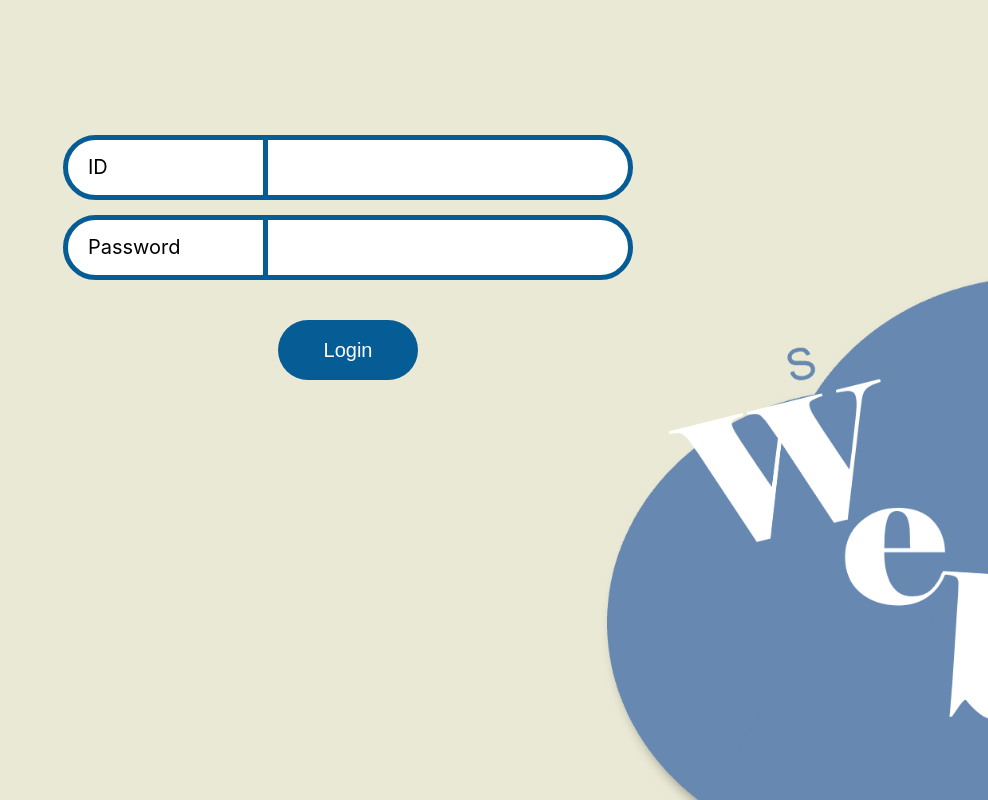
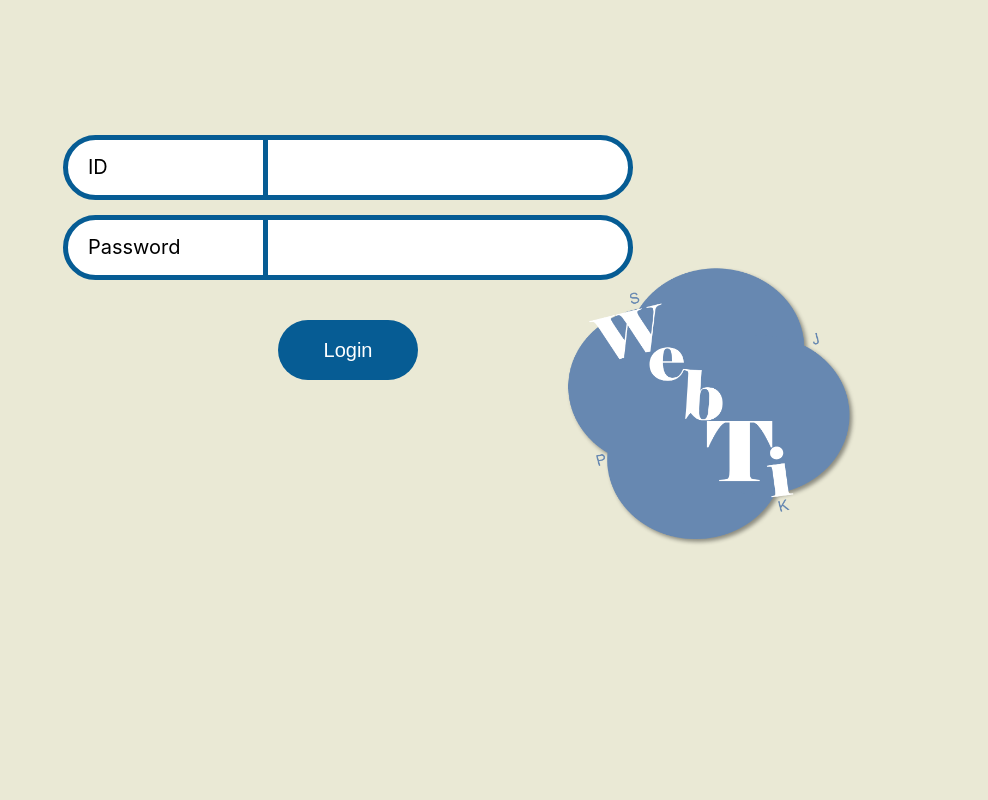
Before and after one commit to webTi-solux/webTi, a React (Create React App) app in the folder done-list/: page /login-page in a window 1280 px wide. Shown: the whole page, without its empty margins (292-1280 px from the left). Built offline with nearby package versions, Linux system fonts and the light colour scheme.

Commit message:
Delete package.json

```diff
--- a/done-list/src/styles/LoginUi.css
+++ b/done-list/src/styles/LoginUi.css
@@ -23,7 +23,7 @@ body {
     }
 
   .logo {
-    width: 80%;
+    width: 350px;
     height: auto;
   }
 
--- a/package.json
+++ /dev/null
@@ -1,5 +0,0 @@
-{
-  "dependencies": {
-    "react-router-dom": "^6.6.2"
-  }
-}
```
Also changed, not shown: 1 other file (tests, documents, lock files or other folders).
